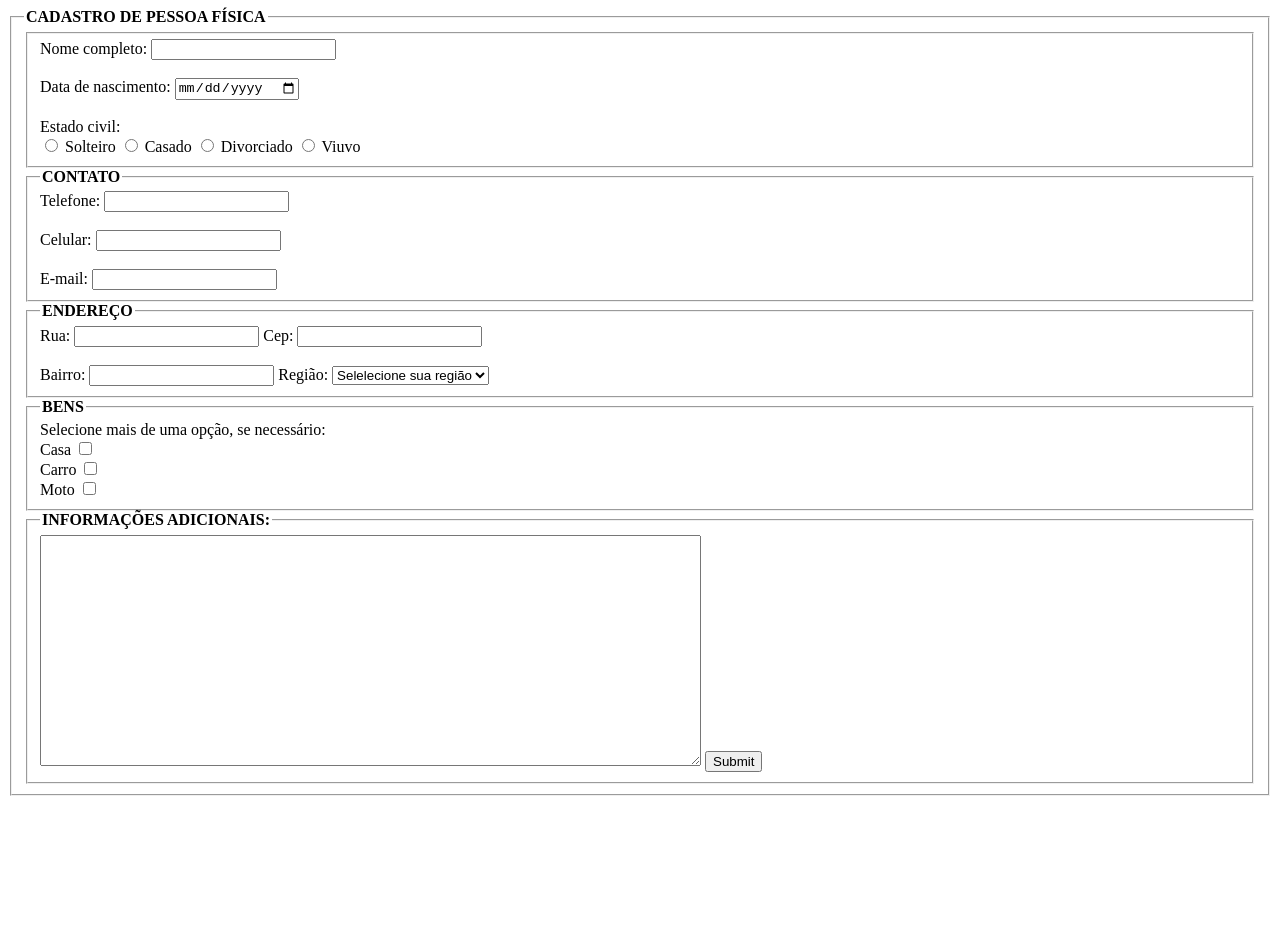
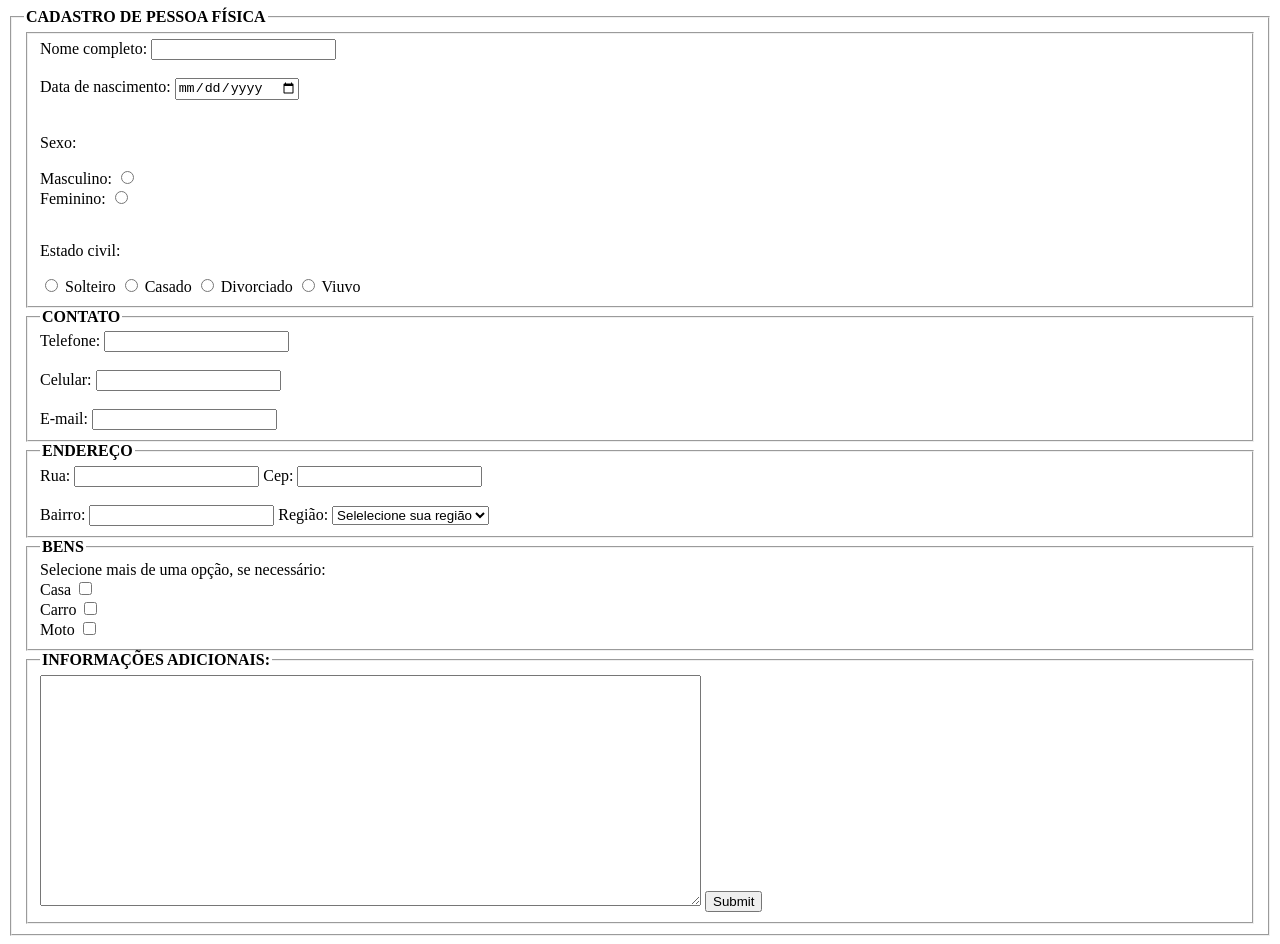
Before and after one commit to luanargel/PRUMMA, a plain HTML site: page html/ex03/formulario.html in a window 1280 px wide. Before the commit the page ends 804 px from the top, so only its background shows below. Drawn offline with Linux system fonts and the light colour scheme.

Commit message:
correção

```diff
--- a/html/ex03/formulario.html
+++ b/html/ex03/formulario.html
@@ -5,6 +5,7 @@
     <meta name="viewport" content="width=device-width, initial-scale=1.0">
     <title>Formulário</title>
     <link rel="shortcut icon" href="https://icons.iconarchive.com/icons/carlosjj/google-jfk/128/forms-icon.png" type="image/x-icon">
+
 </head>
 <body>
     <form action="">
@@ -17,8 +18,14 @@
                     <label for="idade">Data de nascimento:</label>
                         <input type="date" name="idade" id="idade"> <br> <br>
 
-                    <label> Estado civil:</label>
-                        <br>
+                    <p>Sexo:</p>
+                        <label for="sexo">Masculino:</label>
+                            <input type="radio" name="sex" id="sexo">
+                            <br>
+                        <label for="sexo">Feminino:</label>
+                            <input type="radio" name="fem" id="sexo"> <br> <br>
+
+                    <p>Estado civil:</p>
                         <input type="radio" name="solteiro" id="solteiro">
                             <label for="estadocivil">Solteiro</label>
                         <input type="radio" name="estadocivil" id="casado">
```
